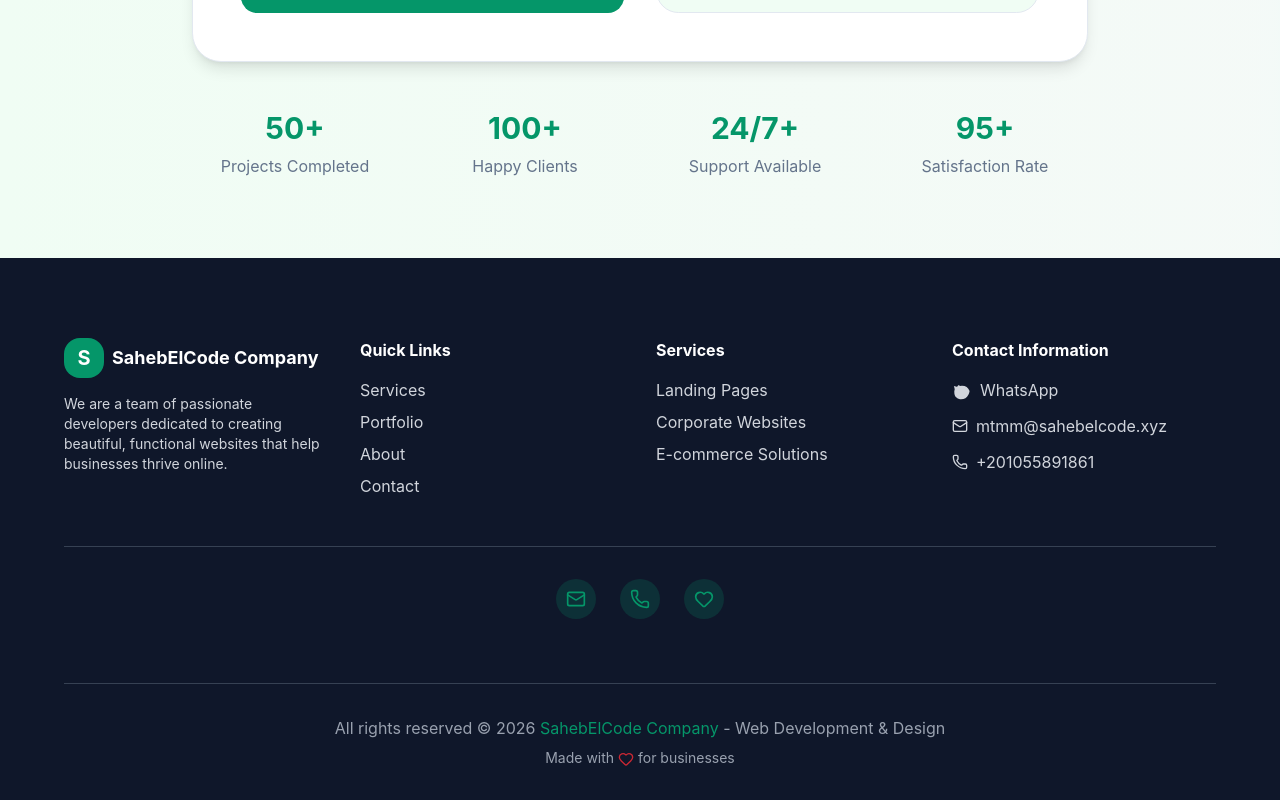
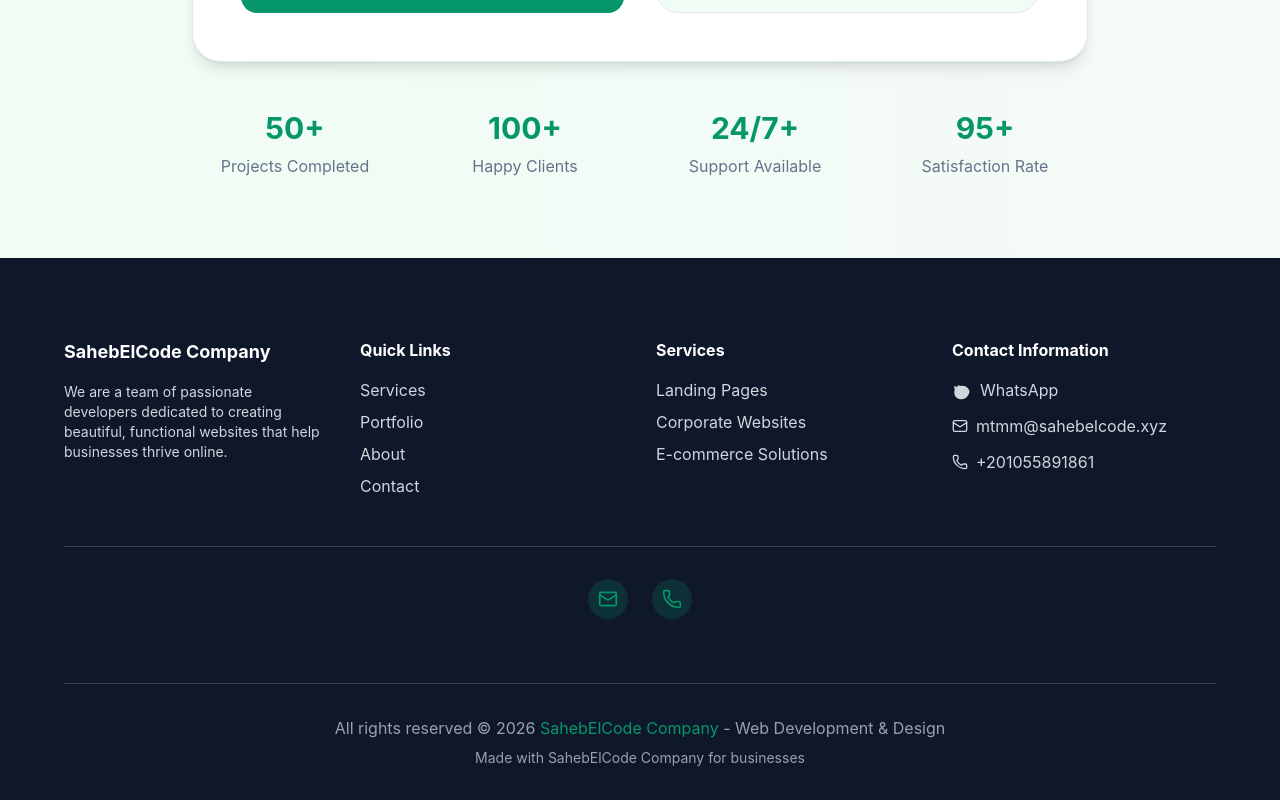
Before and after one commit to MoDevs1/saheb-el-code-latest, a Next.js app: page / in a window 1280 px wide. Shown: the part 3556-4356 px from the top of the page. Built offline with nearby package versions, Linux system fonts and the light colour scheme.

Commit message:
feat: update footer quick links and social icons in components/footer.tsx

```diff
--- a/components/footer.tsx
+++ b/components/footer.tsx
@@ -14,13 +14,13 @@ export default function Footer() {
       ? [
           { label: "Services", href: "#services" },
           { label: "Portfolio", href: "#portfolio" },
-        { label: "About", href: "#why-us" },
+          { label: "About", href: "#about" },
           { label: "Contact", href: "#contact" },
         ]
       : [
           { label: "الخدمات", href: "#services" },
           { label: "الأعمال", href: "#portfolio" },
-        { label: "عن الشركة", href: "#why-us" },
+          { label: "عن الشركة", href: "#about" },
           { label: "التواصل", href: "#contact" },
         ];
 
@@ -32,9 +32,6 @@ export default function Footer() {
           {/* Brand */}
           <div className="animate-slide-up-fade">
             <div className="flex items-center gap-2 mb-4 group cursor-pointer">
-              <div className="w-10 h-10 bg-primary dark:bg-emerald-500 rounded-lg flex items-center justify-center group-hover:scale-125 transition-transform duration-300">
-                <span className="text-xl font-bold text-white">S</span>
-              </div>
               <h3 className="text-lg font-bold group-hover:text-primary dark:group-hover:text-emerald-400 transition-colors duration-300">
                 {t.brandName}
               </h3>
@@ -141,7 +138,7 @@ export default function Footer() {
         {/* Social Media */}
         <div className="border-t border-gray-700 dark:border-slate-800 pt-8 pb-8 animate-fade-in">
           <div className="flex justify-center gap-6 mb-8">
-            {[Mail, Phone, Heart].map((Icon, index) => (
+            {[Mail, Phone].map((Icon, index) => (
               <a
                 key={index}
                 href="#"
@@ -161,14 +158,17 @@ export default function Footer() {
             {language === "en"
               ? "All rights reserved © "
               : "جميع الحقوق محفوظة © "}
-            {currentYear} <span className="text-primary dark:text-emerald-400">{t.brandName}</span>
+            {currentYear}{" "}
+            <span className="text-primary dark:text-emerald-400">
+              {t.brandName}
+            </span>
             {language === "en"
               ? " - Web Development & Design"
               : " - تطوير المواقع والتطبيقات"}
           </p>
           <p className="mt-2 text-sm hover:text-white dark:hover:text-slate-200 transition-colors duration-300">
             {language === "en" ? "Made with " : "صُنع بـ "}
-            <Heart className="w-4 h-4 inline text-red-500 animate-pulse" />
+            {t.brandName}
             {language === "en" ? " for businesses" : " لأصحاب الأعمال"}
           </p>
         </div>
```
Lines whose indentation alone changed are shown as unchanged.
